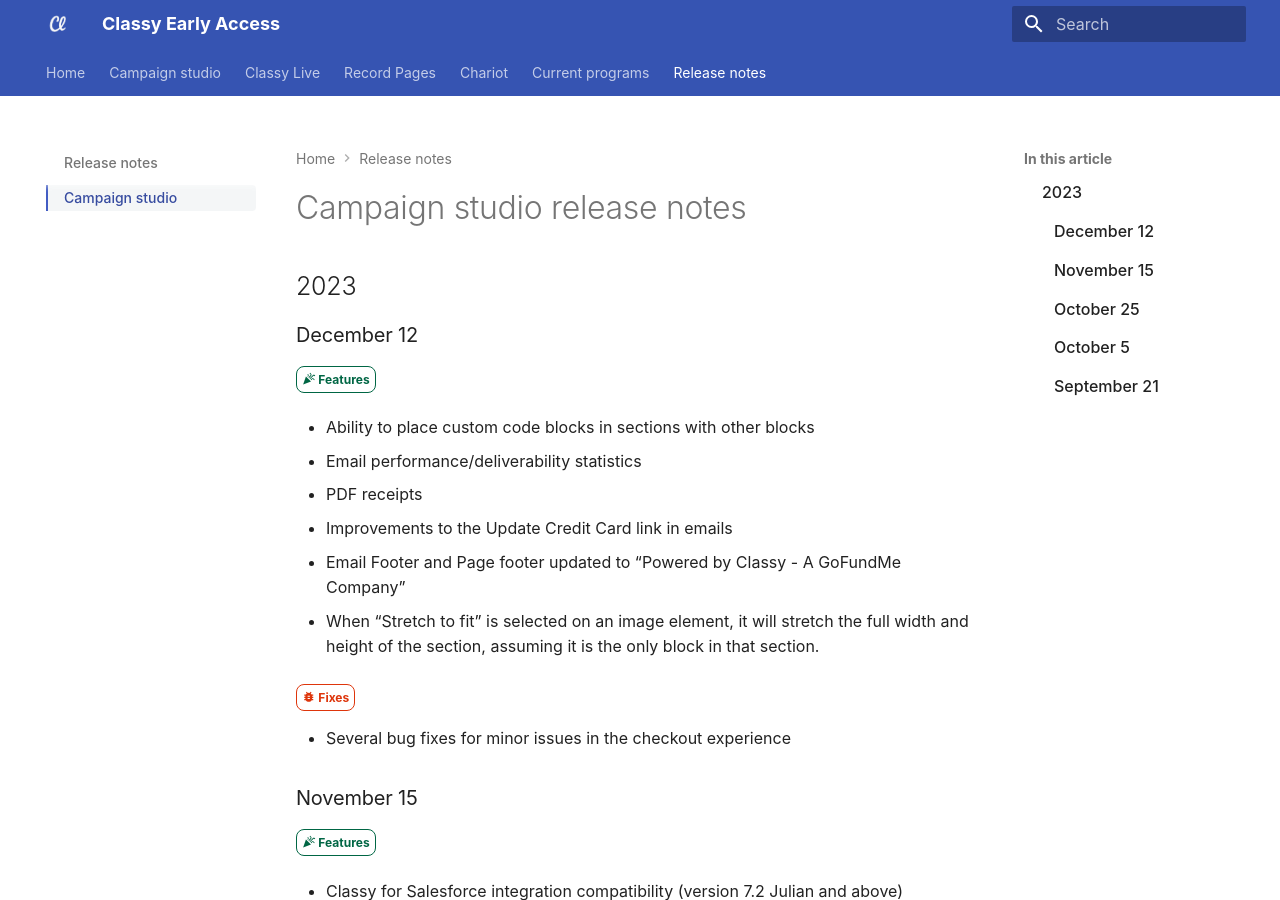
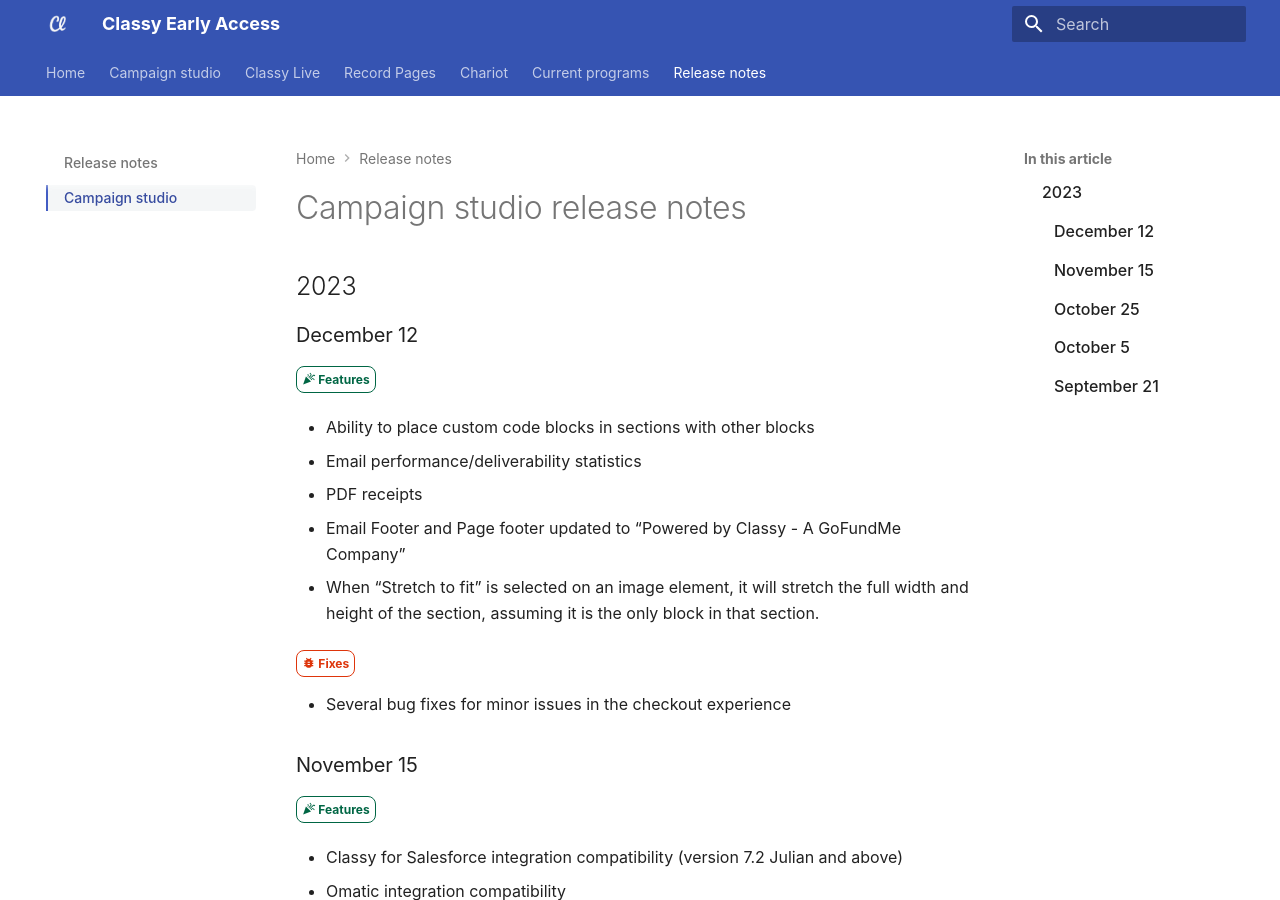
Before and after one commit to truj1ll0/mkdocs-help-center, an MkDocs documentation site: the page built from docs/release-notes/campaign-studio.md, in a window 1280 px wide and 900 px high. Built offline with MkDocs 1.6.1 and Material for MkDocs 9.7.7, drawn with Linux system fonts in a browser that asks for light colours; some web fonts are replaced.

Commit message:
Remove credit card link rn

```diff
--- a/docs/release-notes/campaign-studio.md
+++ b/docs/release-notes/campaign-studio.md
@@ -11,8 +11,6 @@
 - Email performance/deliverability statistics
 
 - PDF receipts
-
-- Improvements to the Update Credit Card link in emails
 
 - Email Footer and Page footer updated to “Powered by Classy - A GoFundMe Company”
 
```
